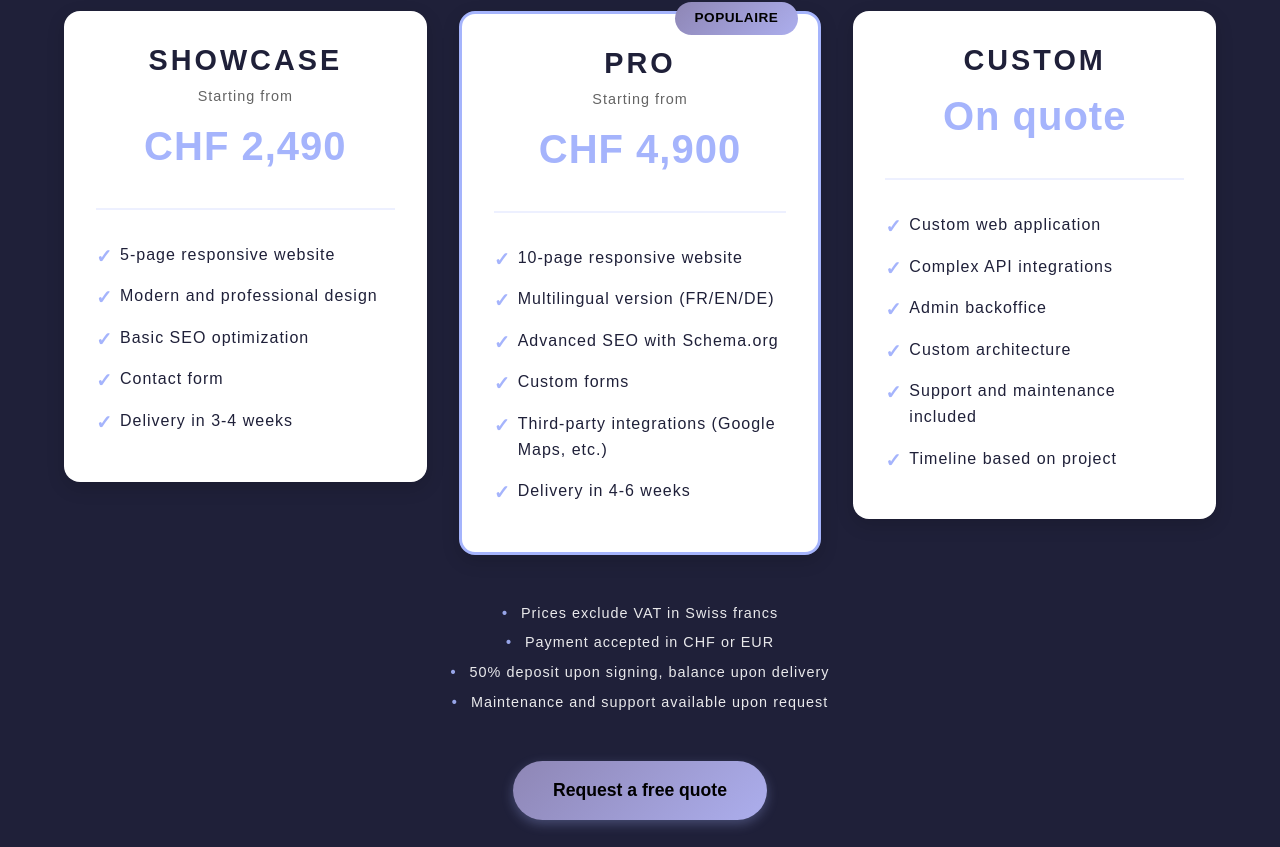
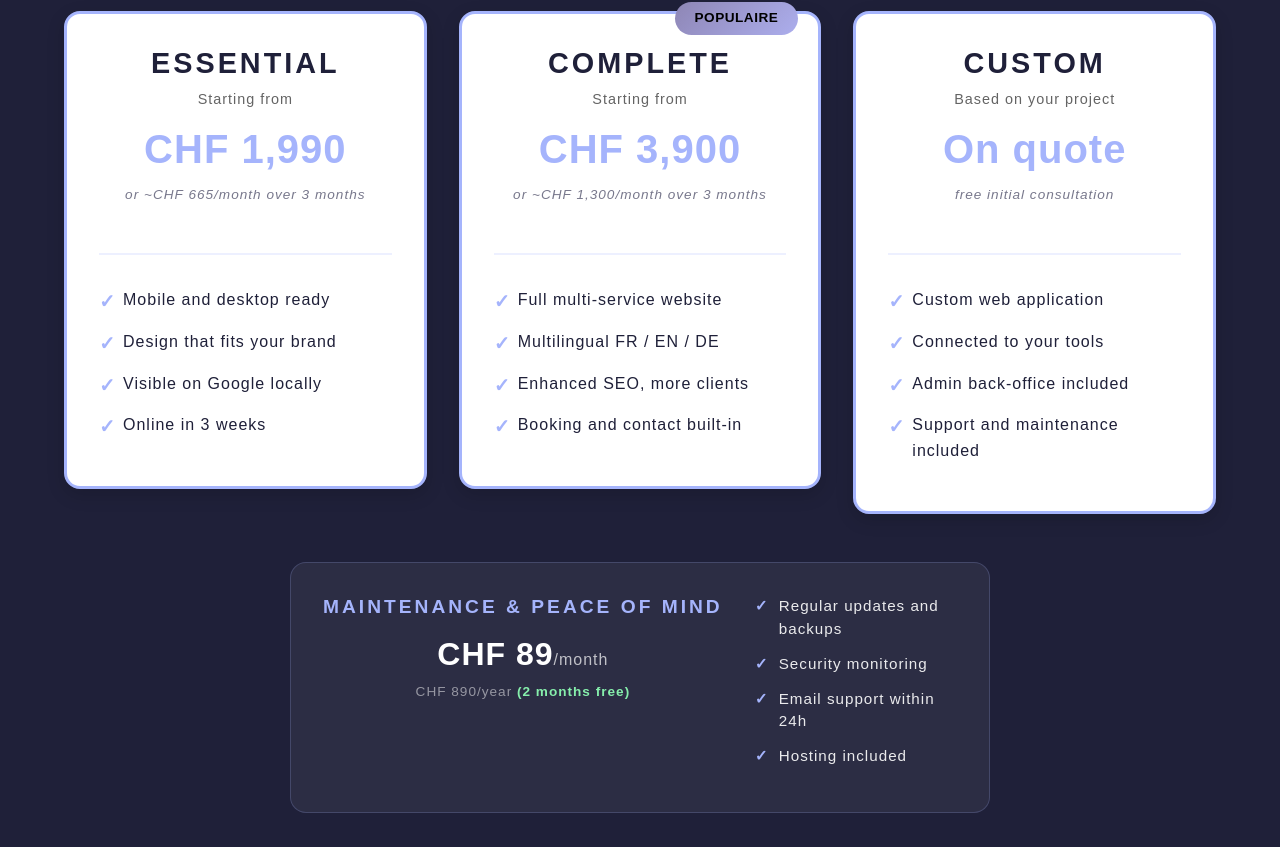
Before and after one commit to ChristopheTesconi/portfolio_v2, a Next.js app: page /en in a window 1280 px wide. Shown: the part 3053-3900 px from the top of the page. Built offline with nearby package versions, Linux system fonts and the light colour scheme.

Commit message:
refonte section pricing : prix alignés marché, features orientées bénéfices, bloc maintenance, paiement en 3 fois

```diff
--- a/components/sections/Pricing/Pricing.module.css
+++ b/components/sections/Pricing/Pricing.module.css
@@ -1,3 +1,4 @@
+/* Pricing.module.css */
 .pricing {
   background-color: rgb(31, 32, 57);
   padding: 3rem 5vw;
@@ -20,6 +21,85 @@
   gap: 2rem;
   max-width: 1200px;
   margin: 0 auto 3rem;
+}
+
+/* Maintenance */
+.maintenanceContainer {
+  max-width: 700px;
+  margin: 0 auto 3rem;
+}
+
+.maintenanceCard {
+  background: rgba(255, 255, 255, 0.06);
+  border: 1px solid rgba(165, 180, 252, 0.2);
+  border-radius: 16px;
+  padding: 2rem;
+  display: flex;
+  gap: 2rem;
+  align-items: flex-start;
+}
+
+.maintenanceHeader {
+  flex-shrink: 0;
+  text-align: center;
+  min-width: 200px;
+}
+
+.maintenanceName {
+  font-size: 1.2rem;
+  font-weight: 700;
+  color: rgb(165, 180, 252);
+  margin-bottom: 0.75rem;
+}
+
+.maintenancePricing {
+  margin-bottom: 0.25rem;
+}
+
+.maintenancePrice {
+  font-size: 2rem;
+  font-weight: 700;
+  color: white;
+}
+
+.maintenancePeriod {
+  font-size: 1rem;
+  color: rgba(255, 255, 255, 0.7);
+}
+
+.maintenanceAnnual {
+  font-size: 0.85rem;
+  color: rgba(255, 255, 255, 0.5);
+  margin: 0;
+}
+
+.maintenanceSaving {
+  color: rgb(134, 239, 172);
+  font-weight: 600;
+}
+
+.maintenanceFeatures {
+  list-style: none;
+  padding: 0;
+  margin: 0;
+  flex: 1;
+}
+
+.maintenanceFeatures li {
+  font-size: 0.95rem;
+  color: rgba(255, 255, 255, 0.9);
+  margin-bottom: 0.75rem;
+  padding-left: 1.5rem;
+  position: relative;
+  line-height: 1.5;
+}
+
+.maintenanceFeatures li::before {
+  content: "✓";
+  position: absolute;
+  left: 0;
+  color: rgb(165, 180, 252);
+  font-weight: bold;
 }
 
 /* Notes */
@@ -83,4 +163,19 @@
     width: 90%;
     max-width: 300px;
   }
+
+  .maintenanceCard {
+    flex-direction: column;
+    gap: 1.5rem;
+    text-align: center;
+  }
+
+  .maintenanceHeader {
+    min-width: unset;
+    width: 100%;
+  }
+
+  .maintenanceFeatures li {
+    text-align: left;
+  }
 }
--- a/components/sections/Pricing/Pricing.tsx
+++ b/components/sections/Pricing/Pricing.tsx
@@ -20,6 +20,16 @@ interface Package {
   price: string;
   priceNote: string;
   popular?: boolean;
+  installment?: string;
+  features: string[];
+}
+
+interface Maintenance {
+  name: string;
+  price: string;
+  period: string;
+  annualPrice: string;
+  annualSaving: string;
   features: string[];
 }
 
@@ -54,14 +64,16 @@ export default function Pricing() {
           },
         };
 
+  const maintenance: Maintenance | undefined = t.pricing.maintenance;
+
   const pricingSchema = {
     "@context": "https://schema.org",
     "@type": "OfferCatalog",
     name: t.pricing.title,
     description:
       currentLocale === "fr"
-        ? "Tarifs de développement web fullstack pour PME suisses : sites vitrine, sites professionnels multilingues et applications sur-mesure"
-        : "Fullstack web development pricing for Swiss SMEs: showcase sites, professional multilingual websites and custom applications",
+        ? "Tarifs de développement web fullstack pour PME suisses : sites essentiels, sites complets multilingues et applications sur-mesure"
+        : "Fullstack web development pricing for Swiss SMEs: essential sites, complete multilingual websites and custom applications",
     itemListElement: t.pricing.packages.map((pkg: Package, index: number) => ({
       "@type": "Offer",
       position: index + 1,
@@ -135,9 +147,42 @@ export default function Pricing() {
           ))}
         </div>
 
+        {/* Bloc Maintenance */}
+        {maintenance && (
+          <motion.div
+            className={styles.maintenanceContainer}
+            {...fadeUp(STAGGER_DELAY * t.pricing.packages.length)}
+          >
+            <div className={styles.maintenanceCard}>
+              <div className={styles.maintenanceHeader}>
+                <h3 className={styles.maintenanceName}>{maintenance.name}</h3>
+                <div className={styles.maintenancePricing}>
+                  <span className={styles.maintenancePrice}>
+                    {maintenance.price}
+                  </span>
+                  <span className={styles.maintenancePeriod}>
+                    {maintenance.period}
+                  </span>
+                </div>
+                <p className={styles.maintenanceAnnual}>
+                  {maintenance.annualPrice}{" "}
+                  <span className={styles.maintenanceSaving}>
+                    ({maintenance.annualSaving})
+                  </span>
+                </p>
+              </div>
+              <ul className={styles.maintenanceFeatures}>
+                {maintenance.features.map((feature: string, index: number) => (
+                  <li key={index}>{feature}</li>
+                ))}
+              </ul>
+            </div>
+          </motion.div>
+        )}
+
         <motion.ul
           className={styles.notes}
-          {...fadeUp(STAGGER_DELAY * t.pricing.packages.length)}
+          {...fadeUp(STAGGER_DELAY * (t.pricing.packages.length + 1))}
         >
           {t.pricing.notes.map((note: string, index: number) => (
             <li key={index}>{note}</li>
@@ -145,7 +190,7 @@ export default function Pricing() {
         </motion.ul>
 
         <motion.div
-          {...fadeUp(STAGGER_DELAY * (t.pricing.packages.length + 1))}
+          {...fadeUp(STAGGER_DELAY * (t.pricing.packages.length + 2))}
         >
           <button onClick={scrollToContact} className={styles.cta}>
             {t.pricing.cta}
--- a/components/sections/Pricing/Pricingcard/PricingCard.module.css
+++ b/components/sections/Pricing/Pricingcard/PricingCard.module.css
@@ -1,3 +1,4 @@
+/* PricingCard.module.css */
 .card {
   background: white;
   border-radius: 16px;
@@ -9,6 +10,7 @@
   position: relative;
   display: flex;
   flex-direction: column;
+  border: 3px solid rgb(165, 180, 252);
 }
 
 .card:hover {
@@ -70,6 +72,13 @@
   margin: 0;
 }
 
+.installment {
+  font-size: 0.85rem;
+  color: rgb(120, 120, 140);
+  margin-top: 0.4rem;
+  font-style: italic;
+}
+
 /* Features */
 .features {
   list-style: none;
--- a/components/sections/Pricing/Pricingcard/PricingCard.tsx
+++ b/components/sections/Pricing/Pricingcard/PricingCard.tsx
@@ -5,6 +5,7 @@ interface Package {
   price: string;
   priceNote: string;
   popular?: boolean;
+  installment?: string;
   features: string[];
 }
 
@@ -13,7 +14,6 @@ interface PricingCardProps {
 }
 
 export default function PricingCard({ package: pkg }: PricingCardProps) {
-  // ✅ DÉTECTION DU TYPE DE PRIX
   const isOnQuote = pkg.price === "Sur devis" || pkg.price === "On quote";
   const priceValue = isOnQuote ? "0" : pkg.price.replace(/[^\d]/g, "");
 
@@ -23,7 +23,6 @@ export default function PricingCard({ package: pkg }: PricingCardProps) {
       itemScope
       itemType="https://schema.org/Offer"
     >
-      {/* ✅ META CACHÉES POUR SCHEMA.ORG */}
       <meta itemProp="priceCurrency" content="CHF" />
       {!isOnQuote && <meta itemProp="price" content={priceValue} />}
       <meta itemProp="description" content={pkg.features.join(". ")} />
@@ -38,6 +37,9 @@ export default function PricingCard({ package: pkg }: PricingCardProps) {
         </h3>
         {pkg.priceNote && <p className={styles.priceNote}>{pkg.priceNote}</p>}
         <p className={styles.price}>{pkg.price}</p>
+        {pkg.installment && (
+          <p className={styles.installment}>{pkg.installment}</p>
+        )}
       </div>
 
       <ul className={styles.features}>
--- a/locales/en.json
+++ b/locales/en.json
@@ -90,52 +90,63 @@
     "title": "Pricing",
     "packages": [
       {
-        "name": "Showcase",
-        "price": "CHF 2,490",
+        "name": "Essential",
+        "price": "CHF 1,990",
         "priceNote": "Starting from",
+        "installment": "or ~CHF 665/month over 3 months",
         "features": [
-          "5-page responsive website",
-          "Modern and professional design",
-          "Basic SEO optimization",
-          "Contact form",
-          "Delivery in 3-4 weeks"
+          "Mobile and desktop ready",
+          "Design that fits your brand",
+          "Visible on Google locally",
+          "Online in 3 weeks"
         ]
       },
       {
-        "name": "Pro",
-        "price": "CHF 4,900",
+        "name": "Complete",
+        "price": "CHF 3,900",
         "priceNote": "Starting from",
+        "installment": "or ~CHF 1,300/month over 3 months",
         "popular": true,
         "features": [
-          "10-page responsive website",
-          "Multilingual version (FR/EN/DE)",
-          "Advanced SEO with Schema.org",
-          "Custom forms",
-          "Third-party integrations (Google Maps, etc.)",
-          "Delivery in 4-6 weeks"
+          "Full multi-service website",
+          "Multilingual FR / EN / DE",
+          "Enhanced SEO, more clients",
+          "Booking and contact built-in"
         ]
       },
       {
         "name": "Custom",
         "price": "On quote",
-        "priceNote": "",
+        "priceNote": "Based on your project",
+        "installment": "free initial consultation",
         "features": [
           "Custom web application",
-          "Complex API integrations",
-          "Admin backoffice",
-          "Custom architecture",
-          "Support and maintenance included",
-          "Timeline based on project"
+          "Connected to your tools",
+          "Admin back-office included",
+          "Support and maintenance included"
         ]
       }
     ],
+    "maintenance": {
+      "name": "Maintenance & peace of mind",
+      "price": "CHF 89",
+      "period": "/month",
+      "annualPrice": "CHF 890/year",
+      "annualSaving": "2 months free",
+      "features": [
+        "Regular updates and backups",
+        "Security monitoring",
+        "Email support within 24h",
+        "Hosting included"
+      ]
+    },
     "notes": [
-      "Prices exclude VAT in Swiss francs",
-      "Payment accepted in CHF or EUR",
-      "50% deposit upon signing, balance upon delivery",
-      "Maintenance and support available upon request"
+      "Payment in CHF or EUR accepted",
+      "Pay in 2 or 3 installments, no extra fees",
+      "Hosting and domain name included for the first year",
+      "Training on how to use your site included"
     ],
-    "cta": "Request a free quote"
+    "cta": "Let's discuss your project"
   },
   "contact": {
     "title": "Ready to Start Your Project?",
--- a/locales/fr.json
+++ b/locales/fr.json
@@ -90,51 +90,63 @@
     "title": "Tarifs",
     "packages": [
       {
-        "name": "Vitrine",
-        "price": "2 490 CHF",
+        "name": "Essentiel",
+        "price": "1 990 CHF",
         "priceNote": "À partir de",
+        "installment": "ou ~665 CHF/mois en 3 fois",
         "features": [
-          "Site 5 pages responsive",
-          "Design moderne et professionnel",
-          "Optimisation SEO de base",
-          "Formulaire de contact",
-          "Livraison en 3-4 semaines"
+          "Compatible mobile et ordinateur",
+          "Design à votre image",
+          "Visible sur Google localement",
+          "En ligne en 3 semaines"
         ]
       },
       {
-        "name": "Pro",
-        "price": "4 900 CHF",
+        "name": "Complet",
+        "price": "3 900 CHF",
         "priceNote": "À partir de",
+        "installment": "ou ~1 300 CHF/mois en 3 fois",
         "popular": true,
         "features": [
-          "Site 10 pages responsive",
-          "Version multilingue (FR/EN/DE)",
-          "SEO avancé avec Schema.org",
-          "Formulaires personnalisés",
-          "Intégrations tierces (Google Maps, etc.)",
-          "Livraison en 4-6 semaines"
+          "Site complet multi-services",
+          "Multilingue FR / EN / DE",
+          "SEO renforcé, plus de clients",
+          "Réservation et contact intégrés"
         ]
       },
       {
         "name": "Sur-mesure",
         "price": "Sur devis",
-        "priceNote": "",
+        "priceNote": "Selon votre projet",
+        "installment": "premier échange gratuit",
         "features": [
-          "Application web custom",
-          "Intégrations API complexes",
-          "Backoffice d'administration",
-          "Architecture sur-mesure",
-          "Support et maintenance inclus",
-          "Délai selon le projet"
+          "Application web sur-mesure",
+          "Connectée à vos outils métier",
+          "Back-office d'administration",
+          "Support et maintenance inclus"
         ]
       }
     ],
+    "maintenance": {
+      "name": "Maintenance & sérénité",
+      "price": "89 CHF",
+      "period": "/mois",
+      "annualPrice": "890 CHF/an",
+      "annualSaving": "soit 2 mois offerts",
+      "features": [
+        "Mises à jour et sauvegardes régulières",
+        "Sécurité et surveillance du site",
+        "Support par email sous 24h",
+        "Hébergement inclus"
+      ]
+    },
     "notes": [
       "Paiement en CHF ou EUR accepté",
-      "Acompte de 50% à la signature, solde à la livraison",
-      "Maintenance et support disponibles sur demande"
+      "Paiement en 2 ou 3 fois possible, sans frais",
+      "Hébergement et nom de domaine inclus la première année",
+      "Formation à l'utilisation de votre site incluse"
     ],
-    "cta": "Demander un devis gratuit"
+    "cta": "Discutons de votre projet"
   },
   "contact": {
     "title": "Prêt à démarrer votre projet ?",
```
